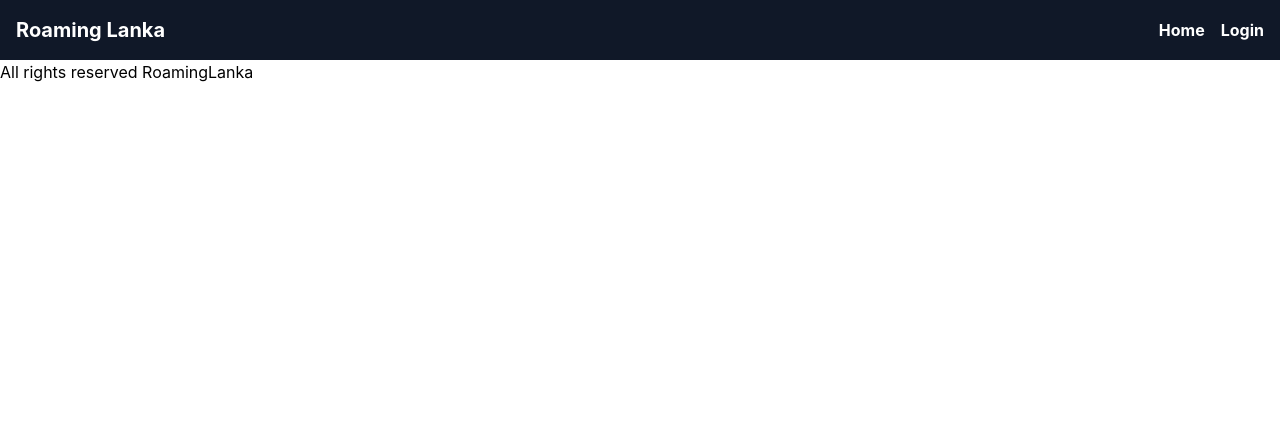
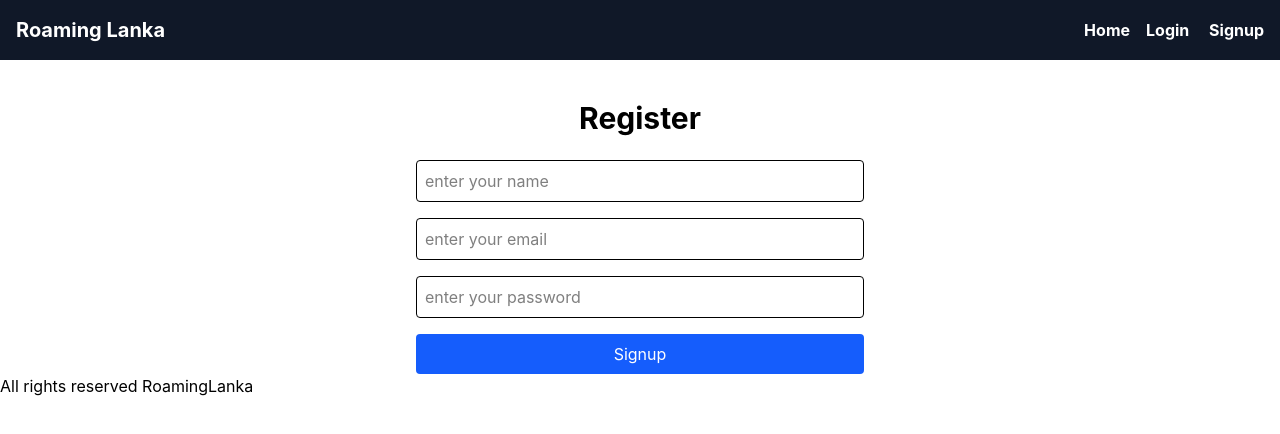
Before and after one commit to MohammedAqeel18/Roaming-Lanka, a React (Vite) app in the folder client/: page /register in a window 1280 px wide. Shown: the top 434 px of the page. Built offline with nearby package versions, Linux system fonts and the light colour scheme.

Commit message:
Feat: Implemented complete authentication frontend

```diff
--- a/client/src/App.jsx
+++ b/client/src/App.jsx
@@ -1,7 +1,8 @@
 import { Routes,Route } from "react-router-dom";
 import Home from "./pages/Home";
 import DistrictPage from "./pages/DistrictPage";
-import Login from "./pages/LoginPage";
+import Login from "./pages/Login";
+import Register from "./pages/Register";
 function App(){
   return (
     <Routes>
@@ -9,7 +10,7 @@ function App(){
       <Route path="/" element={<Home/>}/>
       <Route path="/district/:id" element={<DistrictPage/>}/>
       <Route path="login" element={<Login/>}/>
-
+       <Route path="register" element={<Register/>}/>
     </Routes>
 
 
--- a/client/src/components/Navbar.jsx
+++ b/client/src/components/Navbar.jsx
@@ -16,6 +16,8 @@ function Navbar(){
             Login
             </Link>
 
+            <Link to="/register" className="hover:text-gray-300 font-bold"> Signup</Link>
+
             </div>
         </nav>
     )
--- a/client/src/pages/LoginPage.jsx
+++ b/client/src/pages/Login.jsx
@@ -10,7 +10,13 @@ function Login(){
 
         try{
 
-            const {data} = await API.get("userInfo", JSON.stringify(data));
+            const {data} = await API.post("/users/login", {
+            email,
+            password
+
+            });
+
+            localStorage.setItem("userInfo", JSON.stringify(data))
 
             alert("Login Successful");
 
@@ -29,11 +35,12 @@ function Login(){
                  <label> Email</label>
 
                 <input
-                type="Email"
+                type="email"
                 className="border w-full p-2 rounded"
                 value={email}
                 placeholder="enter your email"
                 onChange={(e)=>setEmail(e.target.value)}
+                autoComplete="email"
                 />
 
                 <input
@@ -42,6 +49,7 @@ function Login(){
                 value={password}
                 onChange={(e)=>setPassword(e.target.value)}
                 className="border w-full p-2 rounded"
+                autoComplete="password"
                 />
                 <button type="submit" className="bg-blue-600 text-white w-full py-2 rounded"> Login</button>
                 </div>
--- /dev/null
+++ b/client/src/pages/Register.jsx
@@ -0,0 +1,63 @@
+import { useState } from "react";
+import API from "../services/api";
+
+function Register(){
+    const [name,setName] = useState("");
+    const [email,setEmail] = useState("");
+    const [password,setPassword] = useState("");
+
+    const submitHandler = async(e)=>{
+        e.preventDefault();
+
+        try{
+            const {data} =await API.post("/users/register",{
+                name,
+                email,
+                password
+            });
+
+            localStorage.setItem("userInfo", JSON.stringify(data));
+
+            alert("Account created");
+
+        }catch(error){
+            alert("Registration Failed");
+        }
+    };
+
+    return(
+        <div className="max-w-md mx-auto mt-10">
+         <h1 className="text-3xl font-bold mb-6 text-center"> Register</h1>
+
+        <form onSubmit={submitHandler} className="space-y-4">
+        <input
+        type="text"
+        placeholder="enter your name"
+        className="border w-full p-2 rounded"
+        value={name}
+        onChange={(e)=> setName(e.target.value)}
+        />
+
+        <input
+        type="email"
+        placeholder="enter your email"
+        className="border w-full p-2 rounded"
+        value={email}
+        onChange={(e)=> setEmail(e.target.value)}
+        />
+
+        <input
+        type="password"
+        placeholder="enter your password"
+        className="border w-full p-2 rounded"
+        value={password}
+        onChange={(e)=> setPassword(e.target.value)}
+        />
+
+        <button className="bg-blue-600 text-white w-full py-2 rounded" type="submit"> Signup</button>
+        </form>
+        </div>
+    )
+}
+
+export default Register;
```
